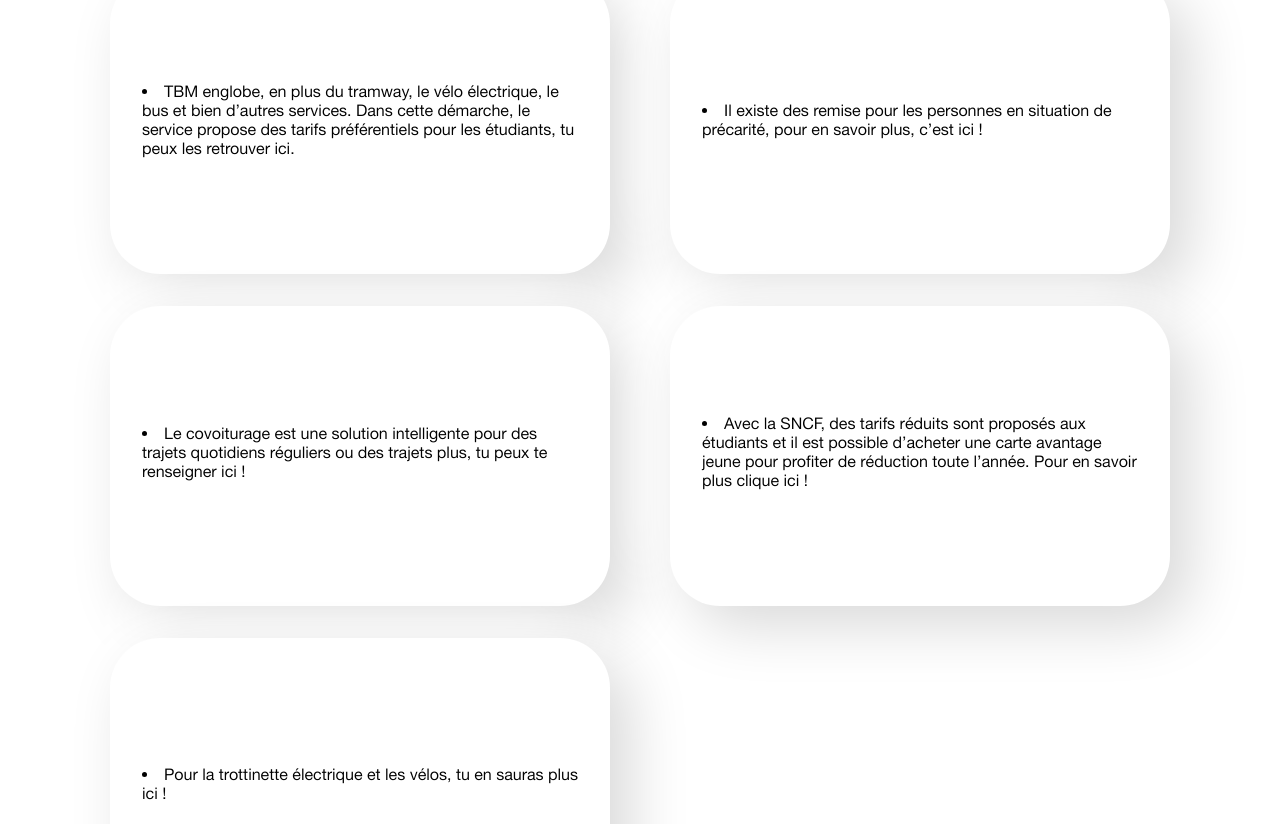
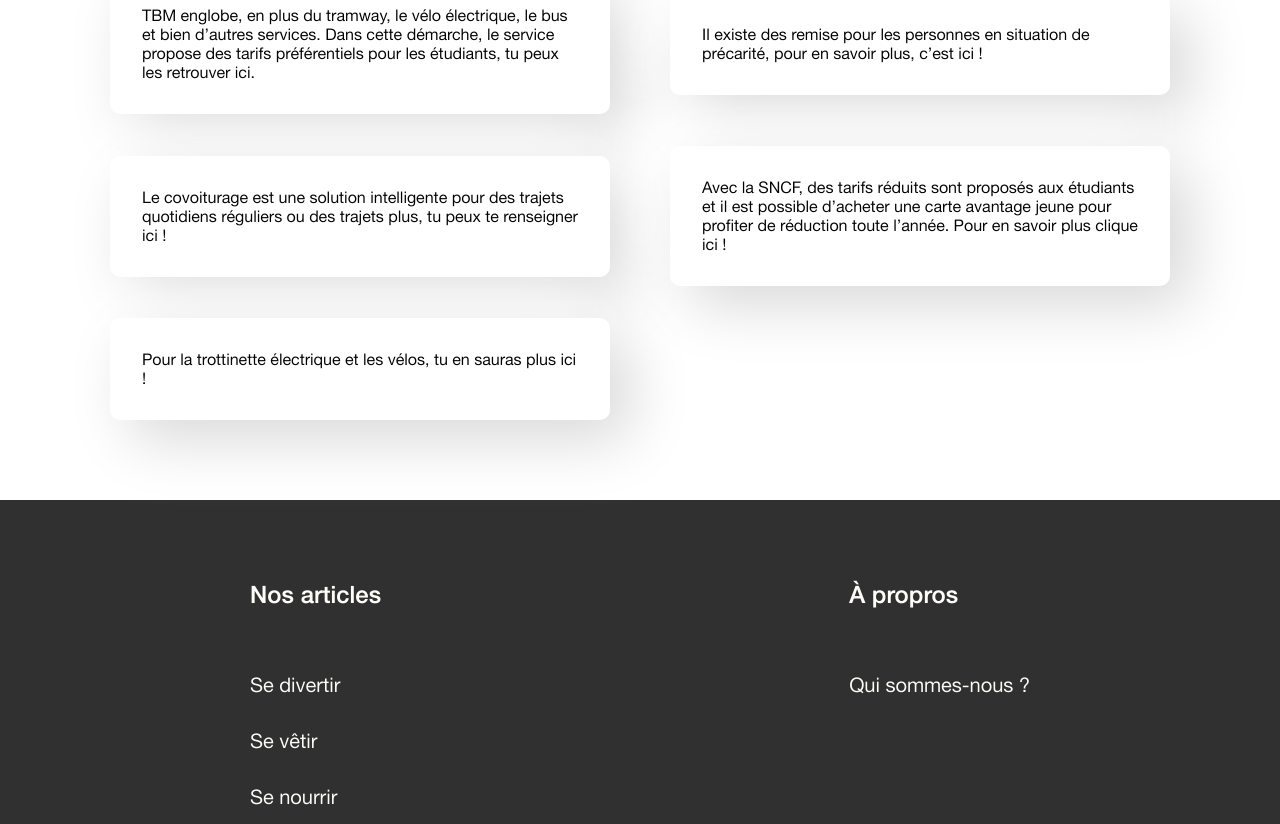
Before and after one commit to HeloisePi/Reboot2023_, a SvelteKit app: page /divers in a window 1280 px wide. Shown: the part 1056-1880 px from the top of the page. Built offline with nearby package versions, Linux system fonts and the light colour scheme.

Commit message:
Bouton Moins Gros

```diff
--- a/src/routes/divers/+page.svelte
+++ b/src/routes/divers/+page.svelte
@@ -16,19 +16,19 @@
         <div class="link">
 
             <a href="https://boutique.infotbm.com/products/34 " class="help">
-                <li>TBM englobe, en plus du tramway, le vélo électrique, le bus et bien d’autres services. Dans cette démarche, le service propose des tarifs préférentiels pour les étudiants, tu peux les retrouver ici. </li>
+                TBM englobe, en plus du tramway, le vélo électrique, le bus et bien d’autres services. Dans cette démarche, le service propose des tarifs préférentiels pour les étudiants, tu peux les retrouver ici.
             </a>
             <a href="https://www.infotbm.com/fr/tarificationsolidaire" class="help">
-                <li>Il existe des remise pour les personnes en situation de précarité, pour en savoir plus, c’est ici !</li>
+                Il existe des remise pour les personnes en situation de précarité, pour en savoir plus, c’est ici !
             </a>
             <a href="https://www.economie.gouv.fr/particuliers/tout-savoir-covoiturage" class="help">
-                <li>Le covoiturage est une solution intelligente pour des trajets quotidiens réguliers ou des trajets plus, tu peux te renseigner ici !</li>
+                Le covoiturage est une solution intelligente pour des trajets quotidiens réguliers ou des trajets plus, tu peux te renseigner ici !
             </a>
             <a href="https://www.sncf-connect.com/app/catalogue/description/carte-avantage-jeune" class="help">
-                <li>Avec la SNCF, des tarifs réduits sont proposés aux étudiants et il est possible d’acheter une carte avantage jeune pour profiter de réduction toute l’année. Pour en savoir plus clique ici !</li>
+                Avec la SNCF, des tarifs réduits sont proposés aux étudiants et il est possible d’acheter une carte avantage jeune pour profiter de réduction toute l’année. Pour en savoir plus clique ici !
             </a>
             <a href="https://www.unairdebordeaux.fr/article/trottinettes-electriques-a-bordeaux/" class="help">
-                <li>Pour la trottinette électrique et les vélos, tu en sauras plus ici ! </li>
+                Pour la trottinette électrique et les vélos, tu en sauras plus ici !
             </a>
         </div>
 </section>
@@ -55,9 +55,9 @@
     }
     .help{
         max-width: 500px;
-        height: 300px;
+        max-height: 300px;
         border-radius: 50px;
-        border-radius: 50px;
+        border-radius: 10px;
         background: #ffffff;
         box-shadow:  20px 20px 60px #d9d9d9,
                     -20px -20px 60px #ffffff;
```
